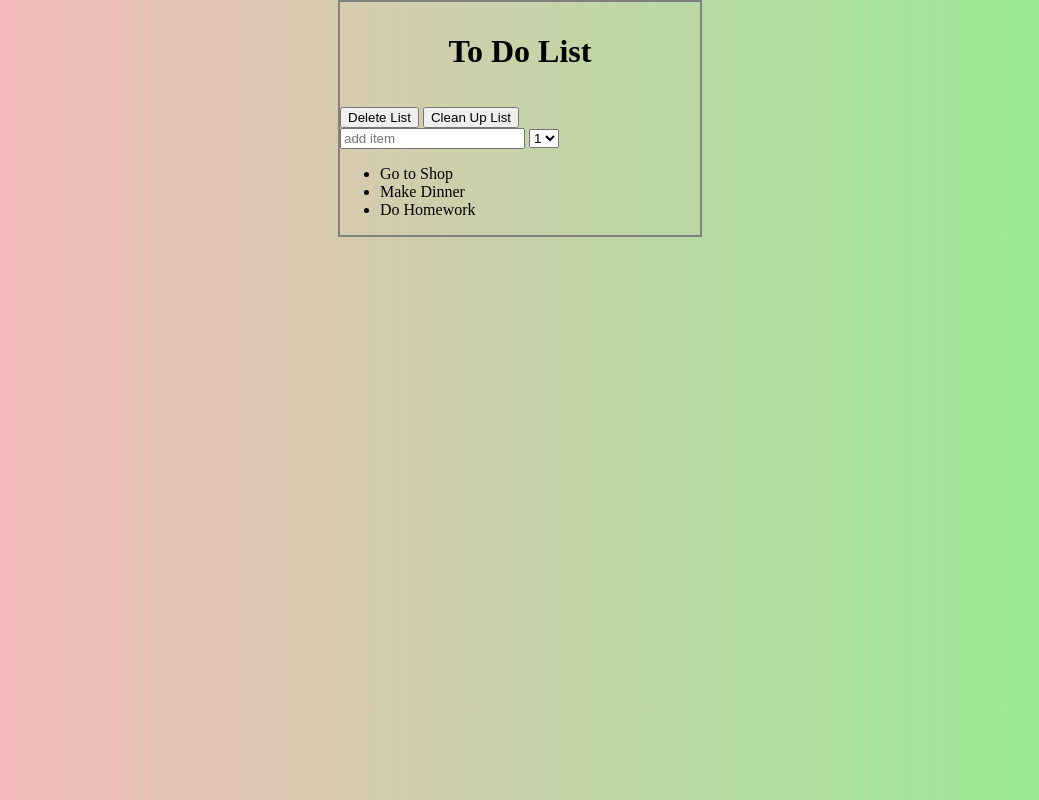
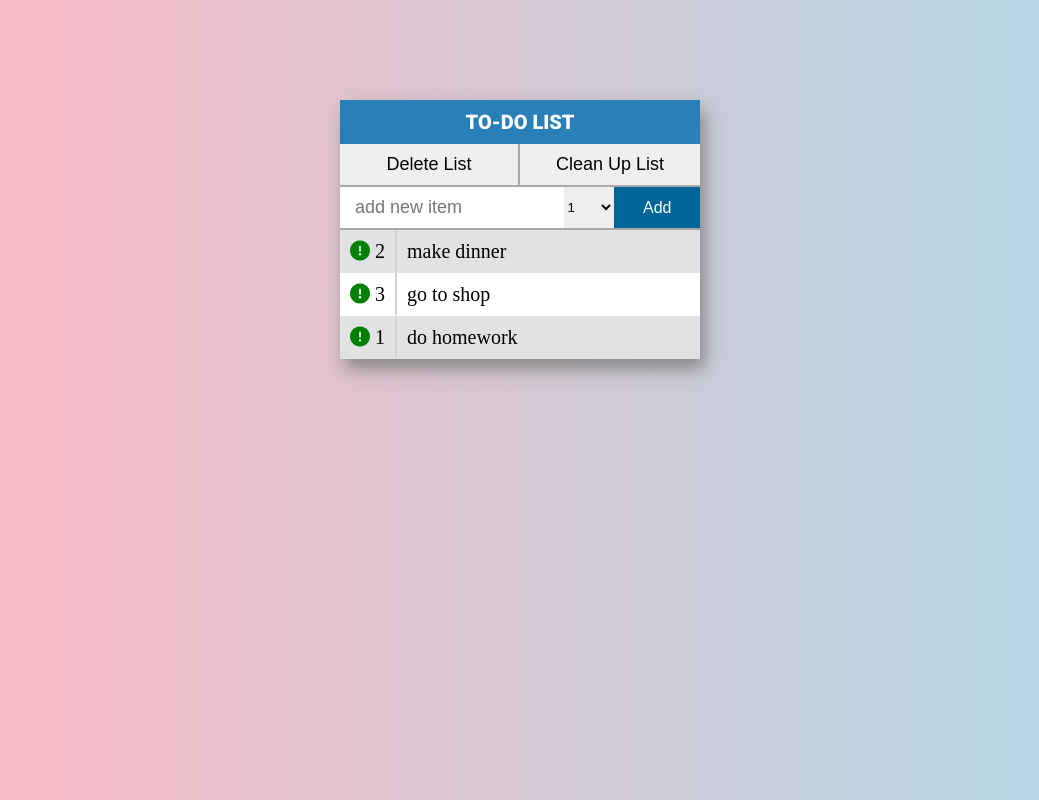
Before and after one commit to AndreaWZ/ToDoList, a plain HTML site: page index.html in a window 1280 px wide. Shown: the whole page, without its empty margins (120-1159 px from the left). Drawn offline with nearby package versions, Linux system fonts and the light colour scheme.

Commit message:
add event to button, and css styling the to-do list

```diff
--- a/index.html
+++ b/index.html
@@ -4,16 +4,20 @@
     <meta charset="UTF-8">
     <meta name="viewport" content="width=device-width, initial-scale=1.0">
     <script src="https://code.jquery.com/jquery-3.5.1.min.js"></script>
+    <script src="https://kit.fontawesome.com/5876ad7321.js" crossorigin="anonymous"></script>
     <link rel="stylesheet" href="style.css">
+    <link href="https://fonts.googleapis.com/css2?family=Roboto:wght@900&display=swap" rel="stylesheet">
     <title>To Do List</title>
 </head>
 <body>
     <div id="wrapper">
-        <h1>To Do List</h1>
-        <button id="delete" onclick="deleteList()">Delete List</button>
-        <button id="cleanUp">Clean Up List</button>
-        <div>
-            <input class="text" type="text" placeholder="add item"/>
+        <h1>TO-DO LIST</h1>
+        <div id="buttons">
+            <button id="delete" onclick="deleteList()">Delete List</button>
+            <button id="cleanUp">Clean Up List</button>
+        </div>
+        <div id="insertItem">
+            <input class="text" type="text" placeholder=" add new item"/>
             <select class="select">
                 <option value="1">1</option>
                 <option value="2">2</option>
@@ -21,14 +25,13 @@
                 <option value="4">4</option>
                 <option value="5">5</option>
             </select>
+            <input class="submit" type="submit" value="Add"/>
         </div>
         <ul>
-            <li>Go to Shop</li>
-            <li>Make Dinner</li>
-            <li>Do Homework</li>
+            <li><span><i class="fas fa-exclamation-circle"></i> 2</span>make dinner</li>
+            <li><span><i class="fas fa-exclamation-circle"></i> 3</span>go to shop</li>
+            <li><span><i class="fas fa-exclamation-circle"></i> 1</span>do homework</li>
         </ul>
-
-        <!-- <input class="submit" type="button" value="Add" onclick="itemDetails()"/> -->
 
         <div id="contents"></div>
     </div>
--- a/index.js
+++ b/index.js
@@ -1,12 +1,7 @@
 function deleteList() {
-    const allList = $("ul");
+    const allList = $("li");
     allList.remove();
 };
-
-$("li").click(function() {
-
-    $(this).toggleClass("completed");
-});
 
 $("#cleanUp").click(function(){
     let textList = $("li");
@@ -17,3 +12,18 @@ $("#cleanUp").click(function(){
         };
     };
 })
+
+$(".submit").on("click", function(){
+    const itemText = $("input[type='text']").val()
+    const itemPriority = $("select").val();
+
+    if(itemText === ""){
+        alert("Please enter item");
+    } else {
+        $("ul").append("<li><span><i class='fas fa-exclamation-circle'></i> " + itemPriority + "</span>" + itemText + "</li>");
+    };
+});
+
+$("ul").on('click', "li", function() {
+    $(this).toggleClass("completed");
+});
--- a/style.css
+++ b/style.css
@@ -2,23 +2,119 @@ body {
     margin: 0;
     width: auto;
     height: auto;
-    background-image:linear-gradient(to right, lightpink, lightgreen);
+    background-image:linear-gradient(to right, lightpink, lightblue);
 }
 
 #wrapper {
     width: 360px;
     margin: 0 auto;
-    border: 2px solid gray;
+    margin-top: 100px;
+    border-bottom: none;
+    border-radius: 5px;
+    background-color: white;
+    box-shadow: 5px 10px 18px #888888;
 }
 
 h1 {
-    padding-top: 10px;
-    padding-bottom: 15px;
+    margin: 0;
+    padding: 10px;
     text-align: center;
+    background-color:#2980b9;
+    color: white;
+    font-family: 'Roboto';
+    font-size: 20px;
+}
+
+#buttons {
+    display: flex;
+}
+
+#delete, #cleanUp {
+    padding: 10px 0;
+    width: 50%;
+    border: none;
+    font-size: 18px;
+    cursor: pointer;
+}
+
+#delete {
+    border-right: 2px solid darkgrey;
+}
+
+#insertItem {
+    display: flex;
+}
+
+input[type='text'] {
+    padding: 10px;
+    width: 60%;
+    border: none;
+    border-bottom: 2px solid darkgrey;
+    border-top: 2px solid darkgrey;
+    font-size: 18px;
+    color: #2980b9;
+    outline: none;
+}
+
+input[type='text']:focus {
+    border: 3px solid #2980b9;
+}
+
+.select {
+    width: 15%;
+    border: none;
+    border-bottom: 2px solid darkgrey;
+    border-top: 2px solid darkgrey;
+}
+
+input[type='submit'] {
+    width: 25%;
+    border: none;
+    color: white;
+    background-color: #006699;
+    border-top: 2px solid darkgrey;
+    border-bottom: 2px solid darkgrey;
+    font-size: 16px;
+}
+
+input[type='text']:hover, .select:hover {
+    border: 2px solid #2980b9;
+}
+
+input[type='submit']:hover {
+    border: 2px solid white;
+}
+
+ul{
+    margin: 0;
+    padding: 0;
 }
 
 li {
+    margin: 0;
+    padding: 10px 10px 10px 0;
+    list-style-type: none;
+    background-color: #e0e2e4;
     cursor: pointer;
+    font-size: 20px;
+}
+
+li:nth-child(2n) {
+    background: white;
+}
+
+li:hover {
+    transform: scale(1.020);
+}
+
+span {
+    margin-right: 10px;
+    padding: 10px;
+    border-right: 2px solid lightgray;
+}
+
+i {
+    color: green;
 }
 
 .completed {
```
